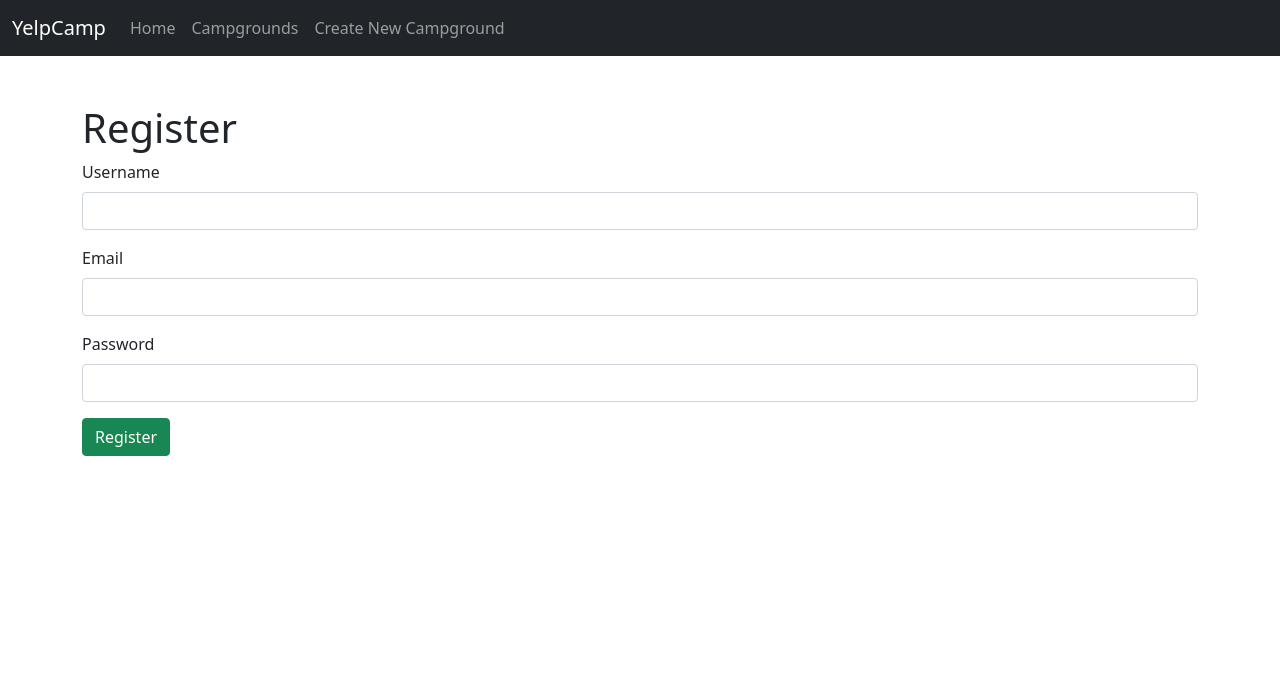
After one commit to williamg1750/CampGrounds, a Node server app: page /register in a window 1280 px wide. The commit adds this page. Shown: the top 696 px of the page. Run offline with Node 20, Linux system fonts and the light colour scheme; some libraries are stand-ins or nearby versions.

Commit message:
register form created and also fixed spelling mistake for boilerplate

```diff
--- a/app.js
+++ b/app.js
@@ -10,8 +10,9 @@ const passport = require('passport');
 const LocalStrategy = require('passport-local');
 const User = require('./models/user');
 
-const campgrounds = require('./routes/campgrounds');
-const reviews = require('./routes/reviews');
+const userRoutes = require('./routes/users');
+const campgroundsRoutes = require('./routes/campgrounds');
+const reviewsRoutes = require('./routes/reviews');
 
 mongoose.connect('mongodb://localhost:27017/yelp-camp', {
   useNewUrlParser: true,
@@ -63,17 +64,18 @@ app.use((req, res, next) => {
   next();
 });
 
-app.get('/fakeUser', async (req, res) => {
-  const user = new User({
-    email: 'will@gmail.com',
-    username: 'timtimthethird',
-  });
-  const newUser = await User.register(user, 'william');
-  res.send(newUser);
-});
+// app.get('/fakeUser', async (req, res) => {
+//   const user = new User({
+//     email: 'will@gmail.com',
+//     username: 'timtimthethird',
+//   });
+//   const newUser = await User.register(user, 'william');
+//   res.send(newUser);
+// });
 
-app.use('/campgrounds', campgrounds);
-app.use('/campgrounds/:id/reviews', reviews);
+app.use('/', userRoutes);
+app.use('/campgrounds', campgroundsRoutes);
+app.use('/campgrounds/:id/reviews', reviewsRoutes);
 
 app.get('/', (req, res) => {
   res.render('home');
--- /dev/null
+++ b/routes/users.js
@@ -0,0 +1,19 @@
+const express = require('express');
+const router = express.Router();
+const User = require('../models/user');
+
+router.get('/register', (req, res) => {
+  res.render('users/register');
+});
+
+router.post('/register', async (req, res) => {
+  const { username, email, password } = req.body;
+  const user = new User({
+    email: username,
+    username: email,
+  });
+  const newUser = await User.register(user, password);
+  res.send(req.body);
+});
+
+module.exports = router;
--- a/views/campgrounds/edit.ejs
+++ b/views/campgrounds/edit.ejs
@@ -1,4 +1,4 @@
-<% layout('/layouts/boilerpate') %>
+<% layout('/layouts/boilerplate') %>
 <div class="row">
   <h1 class="text-center">New Campground</h1>
   <div class="col-6 offset-3">
--- a/views/campgrounds/index.ejs
+++ b/views/campgrounds/index.ejs
@@ -1,4 +1,4 @@
-<% layout('/layouts/boilerpate') %>
+<% layout('/layouts/boilerplate') %>
 <h1>All campgrounds</h1>
 <div>
   <a href="/campgrounds/new">Add Campground</a>
--- a/views/campgrounds/new.ejs
+++ b/views/campgrounds/new.ejs
@@ -1,4 +1,4 @@
-<% layout('/layouts/boilerpate') %>
+<% layout('/layouts/boilerplate') %>
 <div class="row">
   <h1 class="text-center">New Campground</h1>
   <div class="col-6 offset-3">
--- a/views/campgrounds/show.ejs
+++ b/views/campgrounds/show.ejs
@@ -1,4 +1,4 @@
-<% layout('/layouts/boilerpate') %>
+<% layout('/layouts/boilerplate') %>
 <div class="row">
   <div class="col-6">
     <div class="card mb-3" style="width: 18rem">
--- /dev/null
+++ b/views/users/register.ejs
@@ -0,0 +1,32 @@
+<% layout('layouts/boilerplate')%>
+<h1>Register</h1>
+<form action="/register" method="POST" class="validated-form" novalidate>
+  <div class="mb-3">
+    <label class="form-label" for="username">Username</label>
+    <input
+      class="form-control"
+      type="text"
+      id="username"
+      name="username"
+      required
+    />
+    <div class="valid-feedback">Looks good!</div>
+  </div>
+  <div class="mb-3">
+    <label class="form-label" for="email">Email</label>
+    <input class="form-control" type="email" id="email" name="email" required />
+    <div class="valid-feedback">Looks good!</div>
+  </div>
+  <div class="mb-3">
+    <label class="form-label" for="password">Password</label>
+    <input
+      class="form-control"
+      type="password"
+      id="password"
+      name="password"
+      required
+    />
+    <div class="valid-feedback">Looks good!</div>
+  </div>
+  <button class="btn btn-success">Register</button>
+</form>
```
Also changed, not shown: views/layouts/boilerplate.ejs (renamed from views/layouts/boilerpate.ejs).
